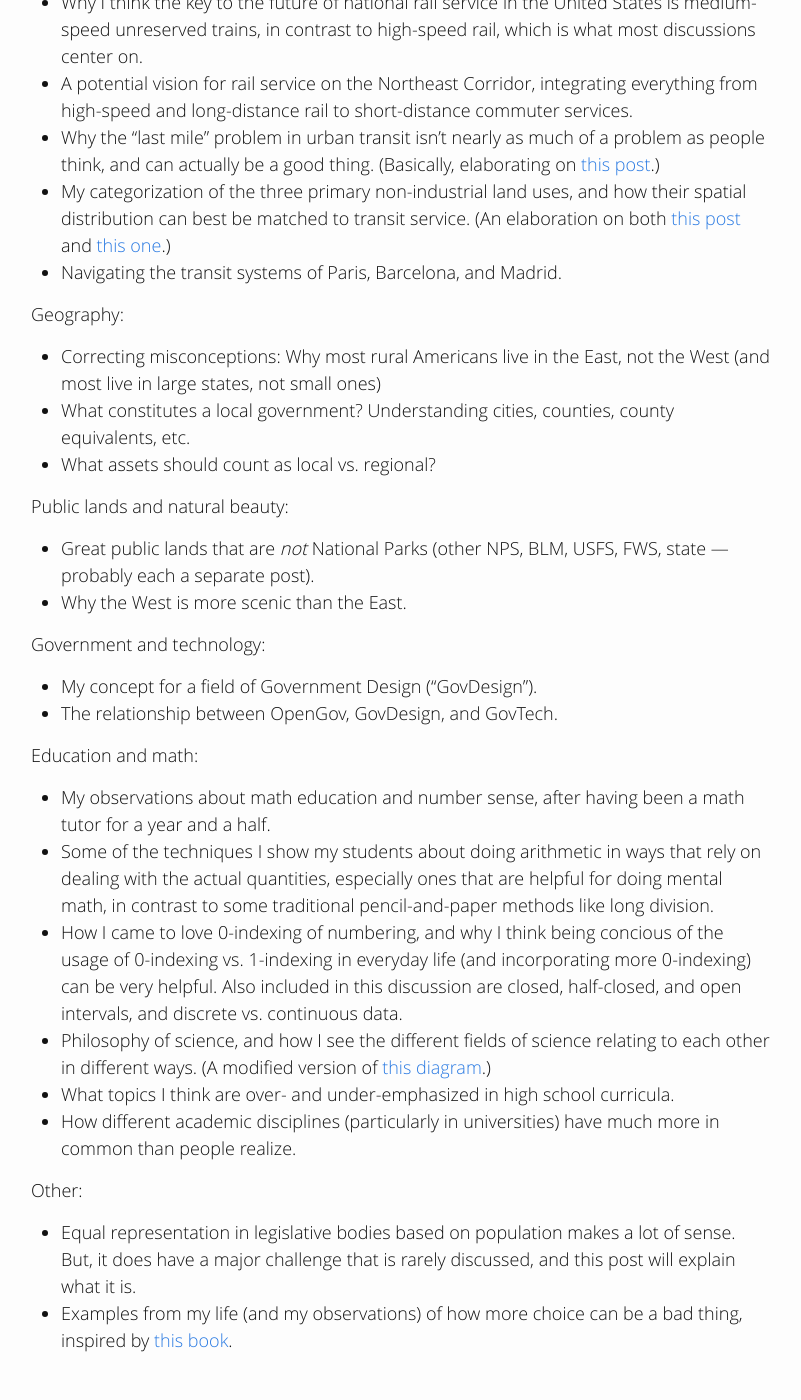
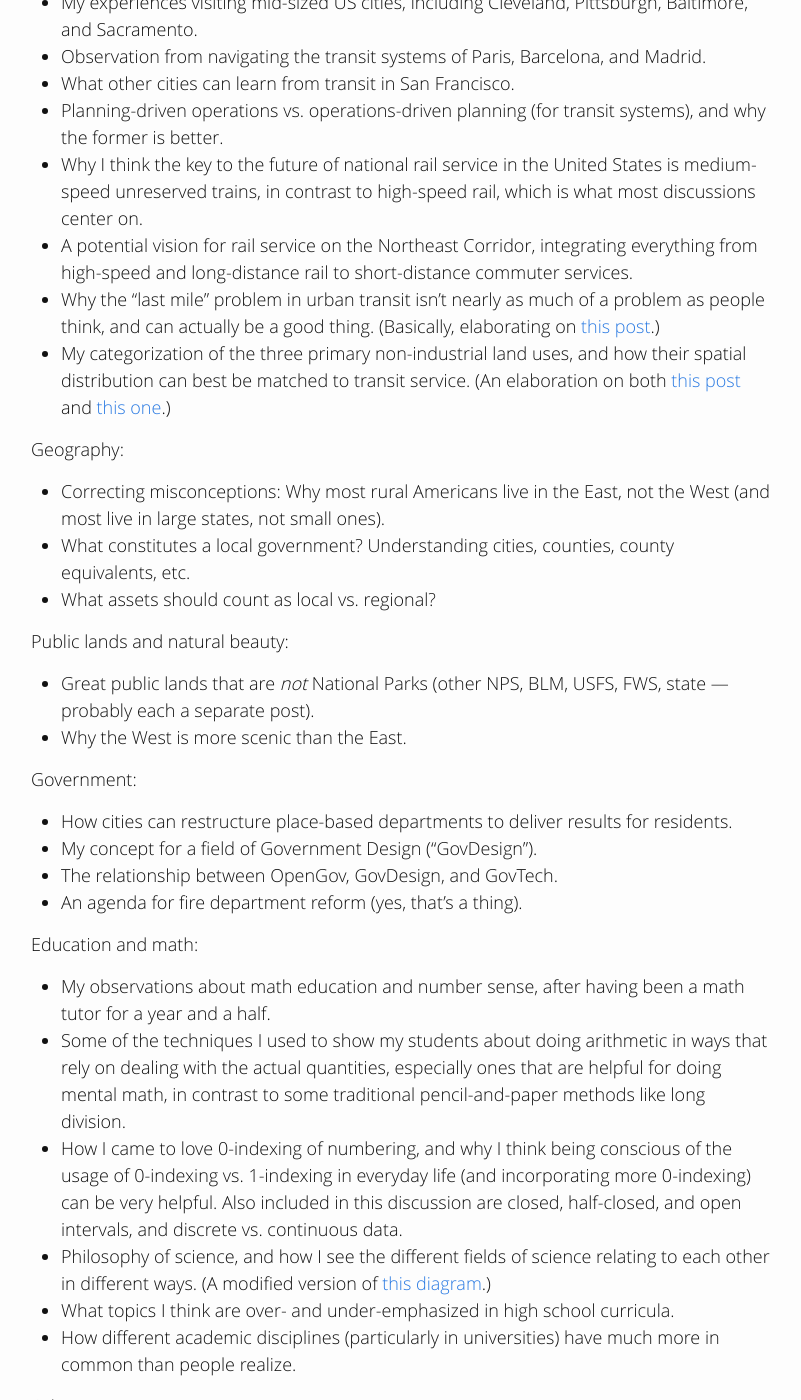
Before and after one commit to gregjd/gregjd.github.io, a Jekyll site: the page built from blog/index.md, in a window 1280 px wide and 1400 px high, scrolled down 1574 px. Shown: the whole window, without its empty margins (239-1040 px from the left). Built offline with Jekyll 4.4.1, drawn with Linux system fonts in a browser that asks for light colours; some of the changed text lies outside the part shown.

Commit message:
Clean list of draft posts
And clean list of blogs I follow

```diff
--- a/blog/index.md
+++ b/blog/index.md
@@ -36,15 +36,18 @@
 Transportation, cities, and regions:
 
 * A follow-up to [my post](/2015/08/18/problem-gtfs-modes/) about the limitations of GTFS transit mode classifications. Specifically, this post will propose a new way of describing transit services that focuses on service instead of technology.
+* My experiences visiting mid-sized US cities, including Cleveland, Pittsburgh, Baltimore, and Sacramento.
+* Observation from navigating the transit systems of Paris, Barcelona, and Madrid.
+* What other cities can learn from transit in San Francisco.
+* Planning-driven operations vs. operations-driven planning (for transit systems), and why the former is better.
 * Why I think the key to the future of national rail service in the United States is medium-speed unreserved trains, in contrast to high-speed rail, which is what most discussions center on.
 * A potential vision for rail service on the Northeast Corridor, integrating everything from high-speed and long-distance rail to short-distance commuter services.
 * Why the "last mile" problem in urban transit isn't nearly as much of a problem as people think, and can actually be a good thing. (Basically, elaborating on [this post](http://urbankchoze.blogspot.com/2014/11/how-i-learned-to-stop-worrying-and-love.html).)
 * My categorization of the three primary non-industrial land uses, and how their spatial distribution can best be matched to transit service. (An elaboration on both [this post](http://urbankchoze.blogspot.com/2015/06/in-defense-of-use-separation.html) and [this one](https://pedestrianobservations.wordpress.com/2012/05/24/destination-centralization/).)
-* Navigating the transit systems of Paris, Barcelona, and Madrid.
 
 Geography:
 
-* Correcting misconceptions: Why most rural Americans live in the East, not the West (and most live in large states, not small ones)
+* Correcting misconceptions: Why most rural Americans live in the East, not the West (and most live in large states, not small ones).
 * What constitutes a local government? Understanding cities, counties, county equivalents, etc.
 * What assets should count as local vs. regional?
 
@@ -53,16 +56,18 @@
 * Great public lands that are _not_ National Parks (other NPS, BLM, USFS, FWS, state — probably each a separate post).
 * Why the West is more scenic than the East.
 
-Government and technology:
+Government:
 
+* How cities can restructure place-based departments to deliver results for residents.
 * My concept for a field of Government Design ("GovDesign").
 * The relationship between OpenGov, GovDesign, and GovTech.
+* An agenda for fire department reform (yes, that's a thing).
 
 Education and math:
 
 * My observations about math education and number sense, after having been a math tutor for a year and a half.
-* Some of the techniques I show my students about doing arithmetic in ways that rely on dealing with the actual quantities, especially ones that are helpful for doing mental math, in contrast to some traditional pencil-and-paper methods like long division.
-* How I came to love 0-indexing of numbering, and why I think being concious of the usage of 0-indexing vs. 1-indexing in everyday life (and incorporating more 0-indexing) can be very helpful. Also included in this discussion are closed, half-closed, and open intervals, and discrete vs. continuous data.
+* Some of the techniques I used to show my students about doing arithmetic in ways that rely on dealing with the actual quantities, especially ones that are helpful for doing mental math, in contrast to some traditional pencil-and-paper methods like long division.
+* How I came to love 0-indexing of numbering, and why I think being conscious of the usage of 0-indexing vs. 1-indexing in everyday life (and incorporating more 0-indexing) can be very helpful. Also included in this discussion are closed, half-closed, and open intervals, and discrete vs. continuous data.
 * Philosophy of science, and how I see the different fields of science relating to each other in different ways. (A modified version of [this diagram](https://commons.wikimedia.org/wiki/File:Partial_ordering_of_the_sciences_Balaban_Klein_Scientometrics2006_615-637.svg).)
 * What topics I think are over- and under-emphasized in high school curricula.
 * How different academic disciplines (particularly in universities) have much more in common than people realize.
@@ -76,19 +81,22 @@
 
 ## Links
 
-Some blogs I follow:
+The blogs I follow the most:
 
 * [Human Transit](http://www.humantransit.org/) (Jarrett Walker)
 * [Pedestrian Observations](http://pedestrianobservations.wordpress.com/) (Alon Levy)
 * [Greater Greater Washington](http://greatergreaterwashington.org/)
+
+And some others:
+
 * [Urban Kchoze](http://urbankchoze.blogspot.com/) (Simon Vallée)
 * [Parks and Cities](https://www.parksandcities.com/) (Matt Raifman)
 * [Ben Balter's blog](http://ben.balter.com/) (Ben Balter)
 * [Paul Graham's essays](http://paulgraham.com/articles.html) (Paul Graham)
-* [Mapbox's blog](https://www.mapbox.com/blog/)
-* [Mapzen's blog](https://mapzen.com/blog)
 * [Andrew Alexander Price's blog](http://www.andrewalexanderprice.com/blog.php#.Vvg9GfkrLs0) (Andrew Price)
 * [Muniology](https://muniology.wordpress.com/) (Eric Caruso)
 * [Systemic Failure](https://systemicfailure.wordpress.com/)
 * [Old Urbanist](http://oldurbanist.blogspot.com/) (Charlie Gardner)
 * [Streetsblog](http://www.streetsblog.org/)
+* [Mapbox's blog](https://www.mapbox.com/blog/)
+* [Mapzen's blog](https://mapzen.com/blog)
```
